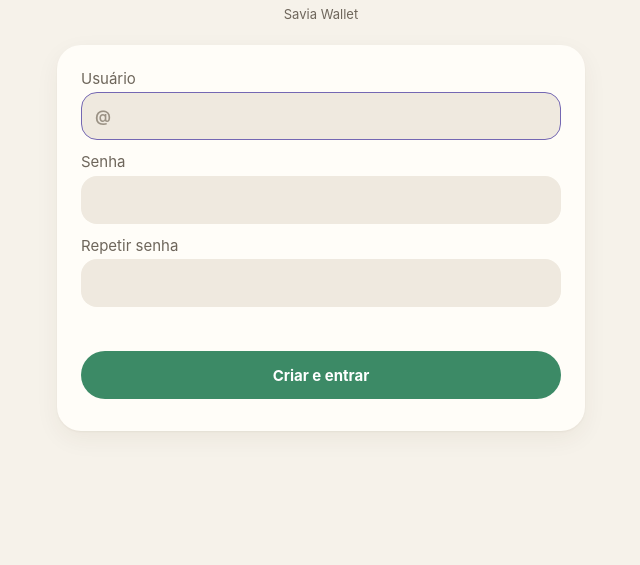
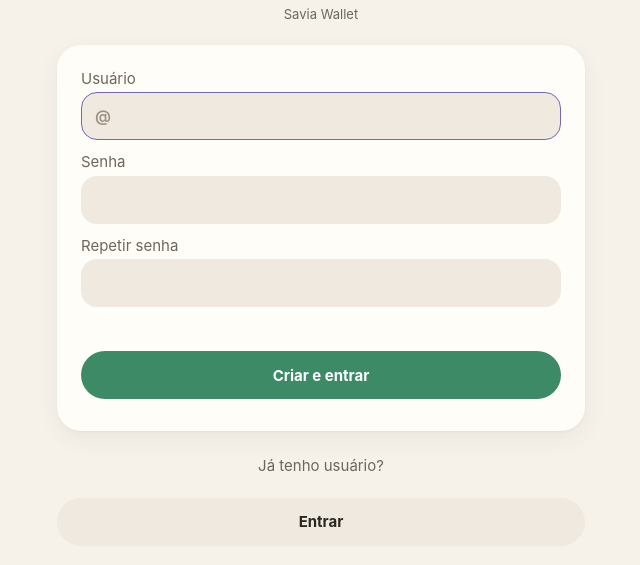
Before and after one commit to luanabaltar95-boop/savia-wallet, a plain HTML site: page index.html in a window 1280 px wide. Shown: the part 185-750 px from the top of the page, without its empty margins (319-959 px from the left). Drawn offline with Linux system fonts and the light colour scheme.

Commit message:
Login: opção Entrar para quem já tem usuário
Co-Authored-By: Claude Opus 5.5 <noreply@anthropic.com>
Claude-Session: https://claude.ai/code/session_01RPV8V65vvdDn9p4GthoYjF

```diff
--- a/js/pages/login.js
+++ b/js/pages/login.js
@@ -28,12 +28,12 @@ export function renderLogin(root, ctx) {
         <p class="preview" id="lg-msg" aria-live="polite"></p>
         <button class="btn primary block" type="submit">${criar ? "Criar e entrar" : "Entrar"}</button>
       </form>
-      <button class="btn block" id="lg-trocar">${criar ? (reg.perfis.length ? "Já tenho usuário" : "") : "Criar usuário novo"}</button>
+      <p class="login-trocar">${criar ? "Já tenho usuário?" : "Ainda não tenho usuário?"}</p>
+      <button class="btn block" id="lg-trocar">${criar ? "Entrar" : "Criar usuário"}</button>
     </section>`;
 
   const trocar = root.querySelector("#lg-trocar");
-  if (!trocar.textContent) trocar.remove();
-  else trocar.onclick = () => { ctx.loginModo = criar ? "entrar" : "criar"; ctx.rerender(); };
+  trocar.onclick = () => { ctx.loginModo = criar ? "entrar" : "criar"; ctx.rerender(); };
 
   const form = root.querySelector("#login");
   const msg = (t) => { root.querySelector("#lg-msg").innerHTML = `<span class="status warn">${t}</span>`; };
@@ -57,6 +57,7 @@ export function renderLogin(root, ctx) {
       if (senha !== form.senha2.value) return msg("As senhas não são iguais.");
       return abrir(await criarPerfil(reg, usuario, senha));
     }
+    if (!perfilDe(reg, usuario)) return msg(reg.perfis.length ? "Usuário ou senha incorretos." : "Nenhum usuário neste aparelho ainda. Toque em Criar usuário.");
     const p = await conferir(reg, usuario, senha);
     if (!p) return msg("Usuário ou senha incorretos.");
     abrir(p);
--- a/styles/components.css
+++ b/styles/components.css
@@ -482,3 +482,5 @@ details.cats .sub-head .total { margin-left: auto; }
 .conta-user { display: grid; justify-items: center; gap: var(--s2); margin: var(--s5) 0; }
 .field textarea { width: 100%; min-height: 96px; padding: var(--s3); font: inherit; font-size: 14px; color: var(--ink); background: var(--surface-2); border: 1px solid transparent; border-radius: var(--r-md); resize: vertical; }
 .field textarea:focus { border-color: var(--lilac); outline: none; }
+.login-trocar { margin: var(--s4) 0 0; color: var(--ink-2); font-size: var(--t-sm); }
+.login > .btn.block { max-width: 100%; }
```
